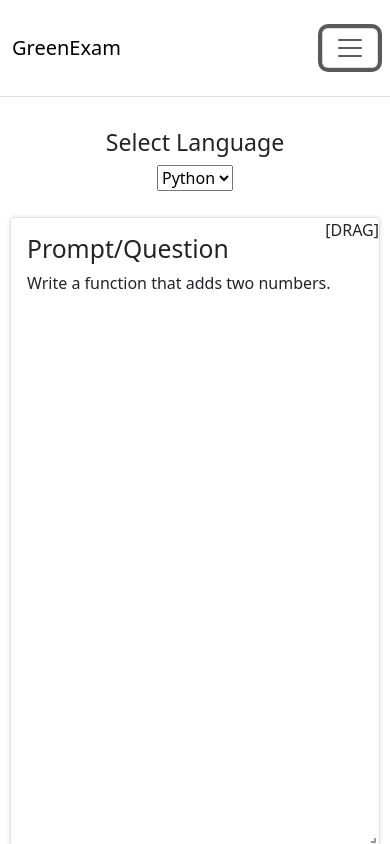
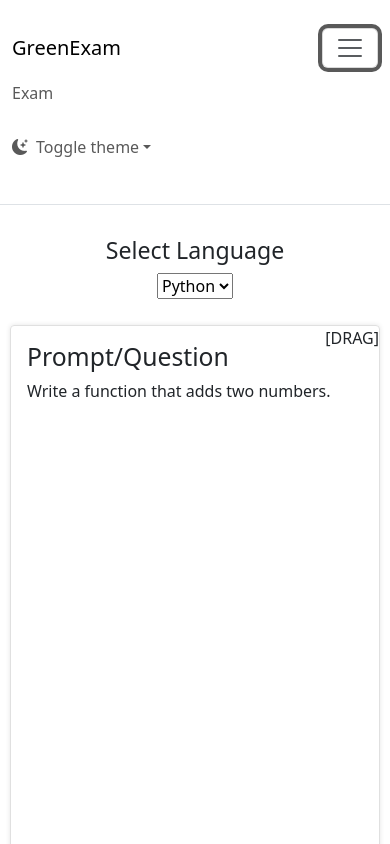
Before and after one commit to fabiancannaheim/greenexam, a React (Create React App) app in the folder frontend/: page / in a window 390 px wide. Both pictures are taken after a click on the button "Toggle navigation". Shown: the top 844 px of the page. Built offline with nearby package versions, Linux system fonts and the light colour scheme.

Commit message:
continued with theme toggler
bootstrap working

```diff
--- a/frontend/package.json
+++ b/frontend/package.json
@@ -11,11 +11,12 @@
     "@testing-library/user-event": "^13.5.0",
     "@uiw/react-codemirror": "^4.21.13",
     "axios": "^1.5.1",
-    "bootstrap": "^5.3.1",
+    "bootstrap": "^5.3.2",
     "bootstrap-icons": "^1.10.5",
     "bootstrap-table": "^1.22.1",
     "codemirror": "^6.0.1",
-    "jquery": "^3.7.0",
+    "jquery": "^3.7.1",
+    "popper.js": "^1.16.1",
     "react": "^18.2.0",
     "react-dom": "^18.2.0",
     "react-grid-layout": "^1.4.2",
--- a/frontend/src/Header.jsx
+++ b/frontend/src/Header.jsx
@@ -130,11 +130,8 @@ const Header = () => {
                 <button
                   className="btn btn-link nav-link py-2 px-0 px-lg-2 dropdown-toggle d-flex align-items-center"
                   id="bd-theme"
-                  type="button"
+                  data-bs-toggle="dropdown"
                   aria-expanded="false"
-                  data-bs-toggle="dropdown"
-                  data-bs-display="static"
-                  aria-label="Toggle theme (dark)"
                 >
                   <i
                     className="bi bi-moon-stars-fill my-1 theme-icon-active"
--- a/frontend/src/colorModeToggler.js
+++ b/frontend/src/colorModeToggler.js
@@ -1,4 +1,4 @@
-document.addEventListener("DOMContentLoaded", () => {
+(() => {
   const getStoredTheme = () => localStorage.getItem("theme");
   const setStoredTheme = (theme) => localStorage.setItem("theme", theme);
 
@@ -28,6 +28,9 @@ document.addEventListener("DOMContentLoaded", () => {
 
   const showActiveTheme = (theme, focus = false) => {
     const themeSwitcher = document.querySelector("#bd-theme");
+
+    console.log("in showActiveTheme");
+    console.log(themeSwitcher);
 
     if (!themeSwitcher) {
       return;
@@ -71,6 +74,7 @@ document.addEventListener("DOMContentLoaded", () => {
     });
 
   window.addEventListener("DOMContentLoaded", () => {
+    console.log("in DOMContentLoaded");
     showActiveTheme(getPreferredTheme());
 
     document.querySelectorAll("[data-bs-theme-value]").forEach((toggle) => {
@@ -82,6 +86,4 @@ document.addEventListener("DOMContentLoaded", () => {
       });
     });
   });
-});
-
-(() => {})();
+})();
```
Also changed, not shown: frontend/src/App.jsx (+3 -8 lines), frontend/src/index.js (+16 -6 lines), 1 other file (tests, documents, lock files or other folders).
